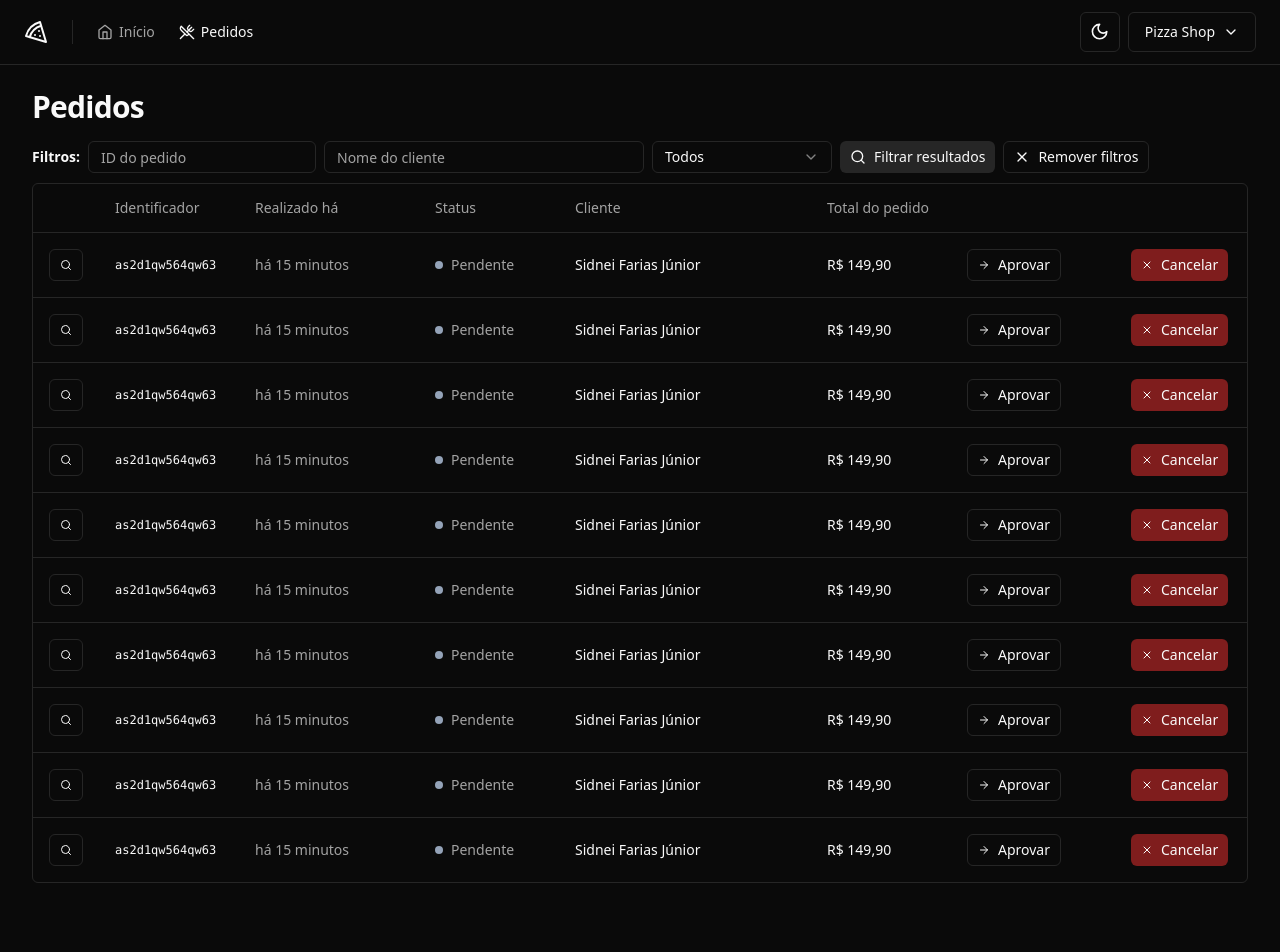
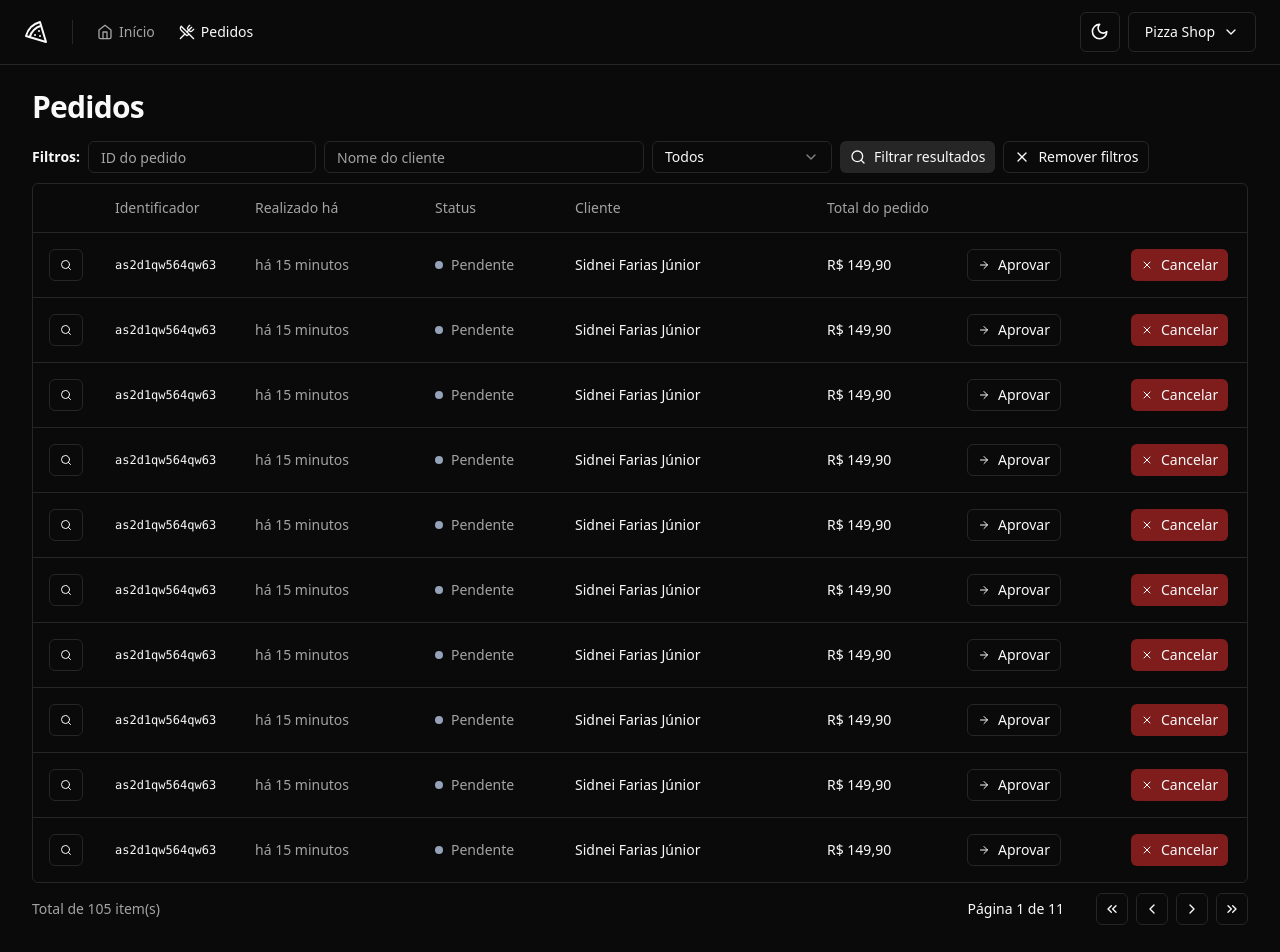
Before and after one commit to sidneifjr/pizzashop-web, a React (Vite) app: page /orders in a window 1280 px wide. Shown: the top 952 px of the page. Before the commit the page ends 915 px from the top, so only its background shows below. Built offline with nearby package versions, Linux system fonts and the light colour scheme.

Commit message:
feature: adds Pagination

```diff
--- /dev/null
+++ b/src/components/pagination.tsx
@@ -0,0 +1,58 @@
+import {
+  ChevronLeft,
+  ChevronRight,
+  ChevronsLeft,
+  ChevronsRight,
+} from 'lucide-react'
+
+import { Button } from './ui/button'
+
+export type PaginationProps = {
+  pageIndex: number
+  totalCount: number
+  perPage: number
+}
+
+export function Pagination({
+  pageIndex,
+  totalCount,
+  perPage,
+}: Readonly<PaginationProps>) {
+  const pages = Math.ceil(totalCount / perPage) || 1
+
+  return (
+    <div className="flex items-center justify-between">
+      <span className="text-sm text-muted-foreground">
+        Total de {totalCount} item(s)
+      </span>
+
+      <div className="flex items-center gap-6 lg:gap-8">
+        <div className="text-sm font-medium">
+          Página {pageIndex + 1} de {pages}{' '}
+        </div>
+
+        <div className="flex items-center gap-2">
+          <Button variant="outline" className="h-8 w-8 p-0">
+            <ChevronsLeft className="h-4 w-4" />
+            <span className="sr-only">Primeira página</span>
+          </Button>
+
+          <Button variant="outline" className="h-8 w-8 p-0">
+            <ChevronLeft className="h-4 w-4" />
+            <span className="sr-only">Próxima página</span>
+          </Button>
+
+          <Button variant="outline" className="h-8 w-8 p-0">
+            <ChevronRight className="h-4 w-4" />
+            <span className="sr-only">Página anterior</span>
+          </Button>
+
+          <Button variant="outline" className="h-8 w-8 p-0">
+            <ChevronsRight className="h-4 w-4" />
+            <span className="sr-only">Última página</span>
+          </Button>
+        </div>
+      </div>
+    </div>
+  )
+}
--- a/src/pages/orders/orders.tsx
+++ b/src/pages/orders/orders.tsx
@@ -1,5 +1,6 @@
 import { Helmet } from 'react-helmet-async'
 
+import { Pagination } from '@/components/pagination'
 import {
   Table,
   TableBody,
@@ -18,7 +19,6 @@
 
       <div className="flex flex-col gap-4">
         <h1 className="text-3xl font-bold tracking-tight">Pedidos</h1>
-      </div>
 
         <div className="space-y-2.5">
           <OrderTableFilters />
@@ -45,6 +45,9 @@
               </TableBody>
             </Table>
           </div>
+
+          <Pagination pageIndex={0} totalCount={105} perPage={10} />
+        </div>
       </div>
     </>
   )
```
Lines whose indentation alone changed are shown as unchanged.
